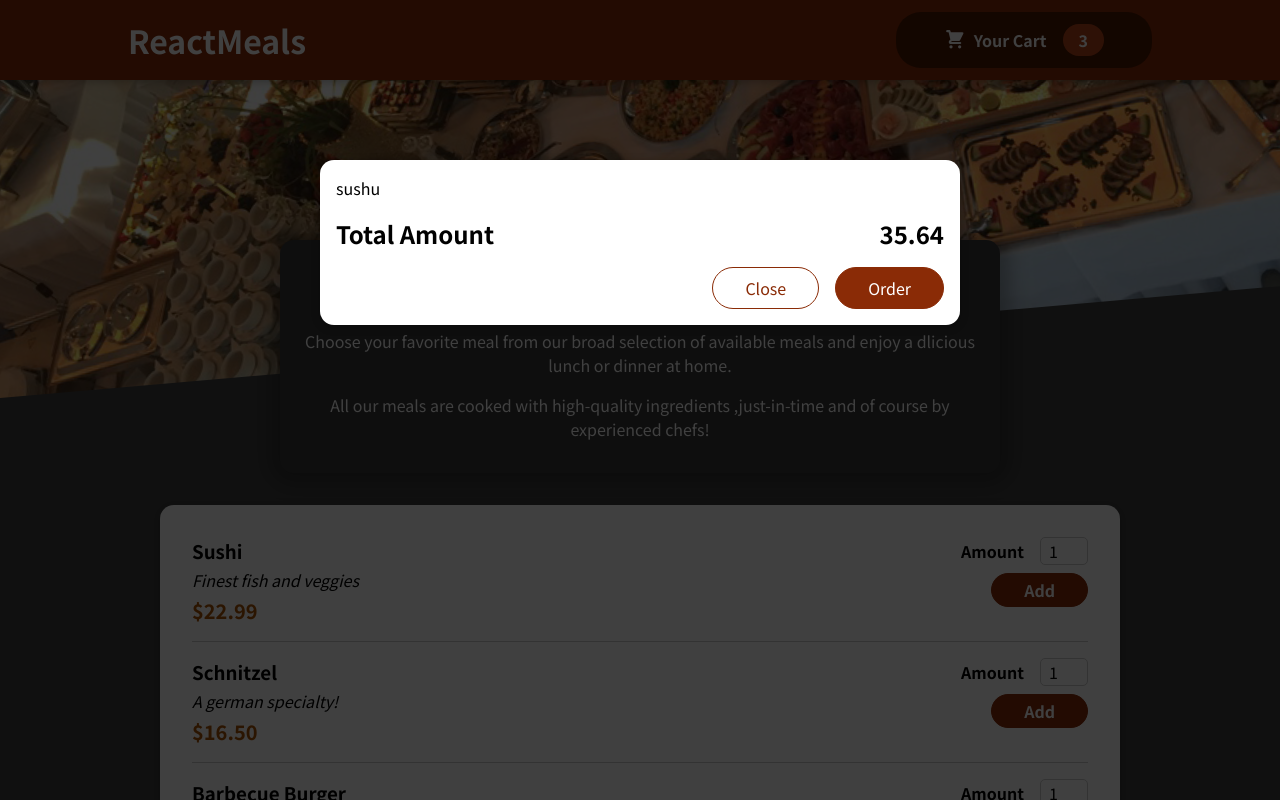
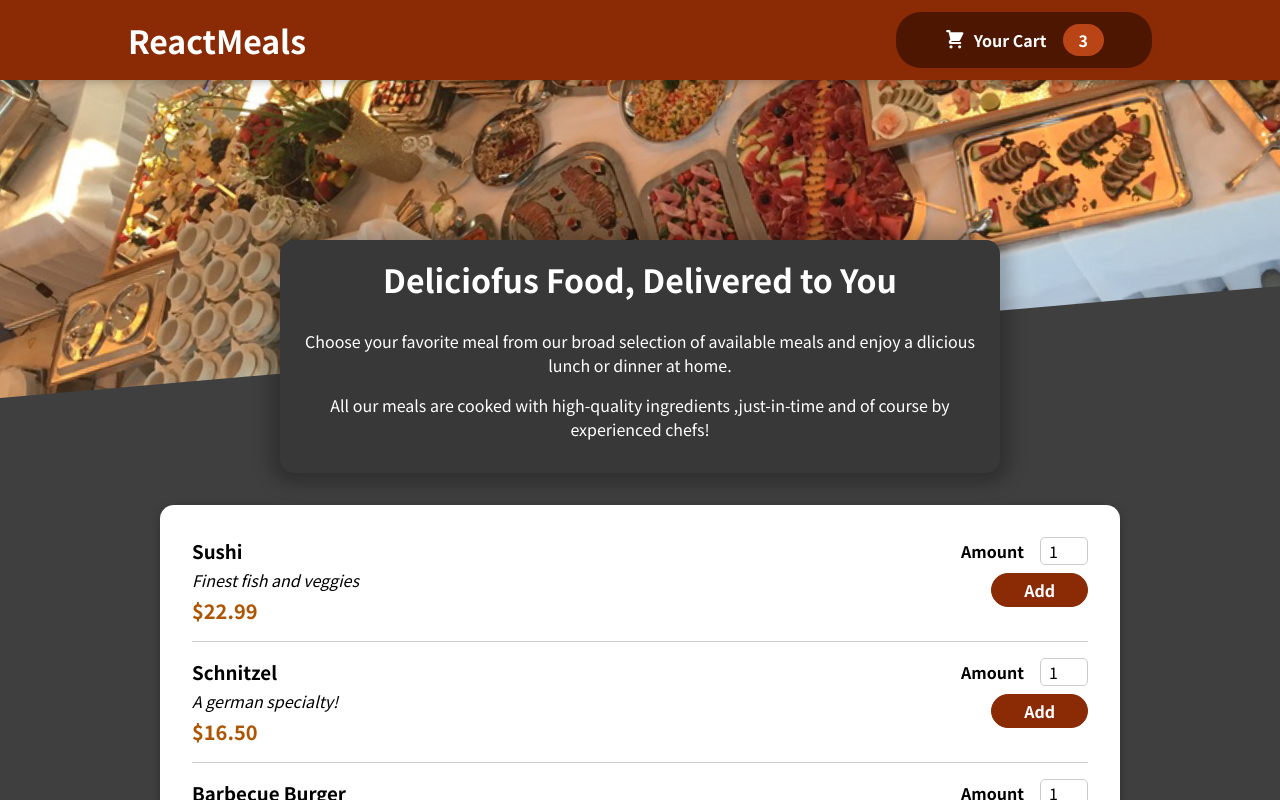
Before and after one commit to kuprelweronika/food-order-app, a React (Create React App) app: page / in a window 1280 px wide. Shown: the top 800 px of the page. Built offline with nearby package versions, Linux system fonts and the light colour scheme.

Commit message:
adding close overlays

```diff
--- a/src/App.js
+++ b/src/App.js
@@ -1,13 +1,27 @@
 import React from "react";
+import { useState } from "react";
 import Header from "./components/Layout/Header";
 import Meals from "./components/Meals/Meals";
 import Cart from "./components/Cart/Cart";
 
 function App() {
+  //tworzę state dla pokazywania lub ukrywania koszyka
+  const [cartIsShown, setCartIsShown] = useState(false);
+
+  //funkcja pokazująca
+  const showCartHandler = () => {
+    setCartIsShown(true);
+  };
+
+  //funkcja ukrywająca
+  const hideCartHandler = () => {
+    setCartIsShown(false);
+  };
+  //Cart daję w IF
   return (
     <React.Fragment>
-      <Cart />
-      <Header />
+      {cartIsShown && <Cart onClose={hideCartHandler} />}
+      <Header onShowCart={showCartHandler} />
       <main>
         <Meals />
       </main>
--- a/src/components/Cart/Cart.js
+++ b/src/components/Cart/Cart.js
@@ -11,14 +11,16 @@
   );
 
   return (
-    <Modal>
+    <Modal onClose={props.onClose}>
       {cartItems}
       <div className={classes.total}>
         <span>Total Amount</span>
         <span>35.64</span>
       </div>
       <div className={classes.actions}>
-        <button className={classes["button--alt"]}>Close</button>
+        <button className={classes["button--alt"]} onClick={props.onClose}>
+          Close
+        </button>
         <button className={classes.button}>Order</button>
       </div>
     </Modal>
--- a/src/components/Layout/Header.js
+++ b/src/components/Layout/Header.js
@@ -8,7 +8,7 @@
     <React.Fragment>
       <header className={classes.header}>
         <h1> ReactMeals</h1>
-        <HeaderCartButton />
+        <HeaderCartButton onClick={props.onShowCart} />
       </header>
 
       <div className={classes["main-image"]}>
--- a/src/components/Layout/HeaderCartButton.js
+++ b/src/components/Layout/HeaderCartButton.js
@@ -3,7 +3,7 @@
 
 const HeaderCartButton = (props) => {
   return (
-    <button className={classes.button}>
+    <button className={classes.button} onClick={props.onClick}>
       <span className={classes.icon}>
         <CartIcon />
       </span>
--- a/src/components/UI/Modal.js
+++ b/src/components/UI/Modal.js
@@ -3,7 +3,7 @@
 import ReactDOM from "react-dom";
 
 const Backdrop = (props) => {
-  return <div className={classes.backdrop}></div>;
+  return <div className={classes.backdrop} onClick={props.onClose}></div>;
 };
 
 const ModalOverlay = (props) => {
@@ -19,7 +19,10 @@
 const Modal = (props) => {
   return (
     <Fragment>
-      {ReactDOM.createPortal(<Backdrop />, portalElement)}
+      {ReactDOM.createPortal(
+        <Backdrop onClose={props.onClose} />,
+        portalElement
+      )}
       {ReactDOM.createPortal(
         <ModalOverlay>{props.children}</ModalOverlay>,
         portalElement
```
Also changed, not shown: 1 other file (tests, documents, lock files or other folders).
